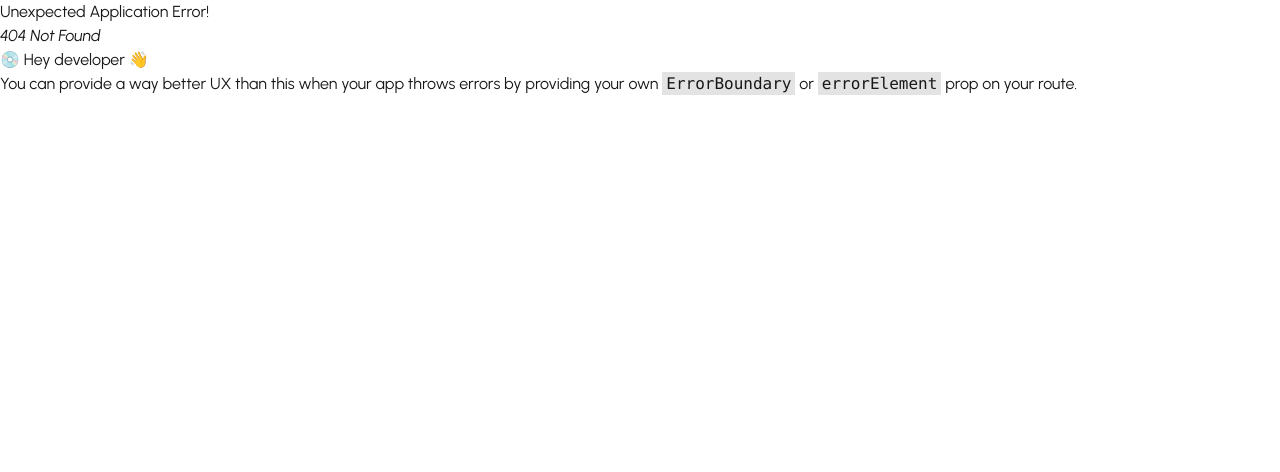
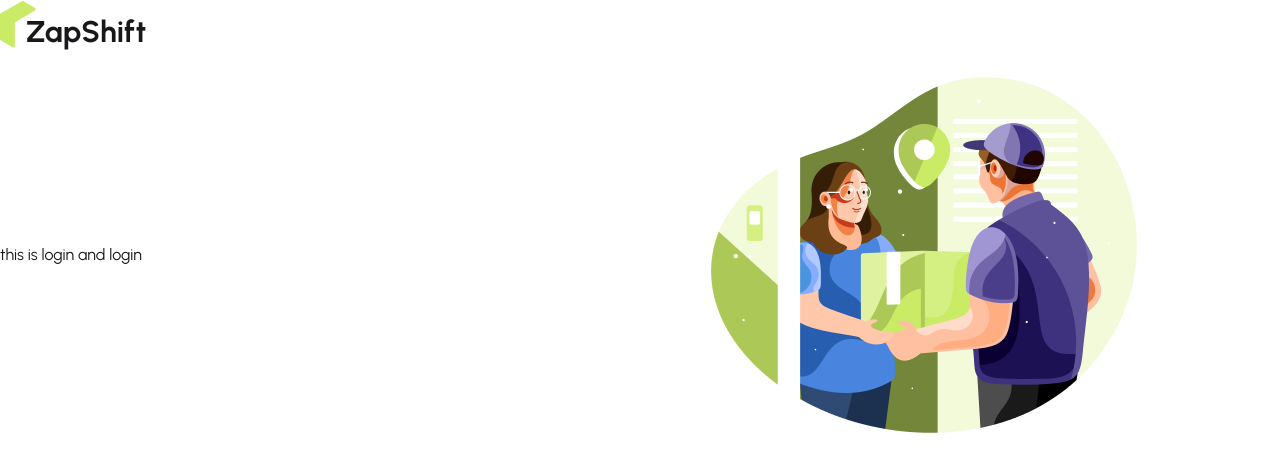
Before and after one commit to himel2535/zap-shift-client, a React (Vite) app: page /login in a window 1280 px wide. Before the commit this address had no page. Shown: the top 472 px of the page. Built offline with nearby package versions, Linux system fonts and the light colour scheme.

Commit message:
route set up for login register on authLayout

```diff
--- a/package.json
+++ b/package.json
@@ -16,6 +16,7 @@
     "leaflet": "^1.9.4",
     "react": "^19.2.0",
     "react-dom": "^19.2.0",
+    "react-hook-form": "^7.66.0",
     "react-icons": "^5.5.0",
     "react-leaflet": "^5.0.0-rc.2",
     "react-responsive-carousel": "^3.2.23",
--- /dev/null
+++ b/src/layouts/AuthLayout.jsx
@@ -0,0 +1,22 @@
+import React from "react";
+import Logo from "../components/logo/Logo";
+import { Outlet } from "react-router";
+import authImage from "../assets/authImage.png";
+
+const AuthLayout = () => {
+  return (
+    <div className="max-w-7xl mx-auto">
+      <Logo></Logo>
+      <div className="flex flex-col md:flex-row justify-between items-center">
+        <div className="flex-1">
+          <Outlet></Outlet>
+        </div>
+        <div className="flex-1">
+          <img src={authImage} alt="" />
+        </div>
+      </div>
+    </div>
+  );
+};
+
+export default AuthLayout;
--- /dev/null
+++ b/src/pages/auth/Login/Login.jsx
@@ -0,0 +1,11 @@
+import React from 'react';
+
+const Login = () => {
+    return (
+        <div>
+            this is login and login
+        </div>
+    );
+};
+
+export default Login;
--- /dev/null
+++ b/src/pages/auth/Register/Register.jsx
@@ -0,0 +1,11 @@
+import React from 'react';
+
+const Register = () => {
+    return (
+        <div>
+            register
+        </div>
+    );
+};
+
+export default Register;
--- a/src/routes/router.jsx
+++ b/src/routes/router.jsx
@@ -2,6 +2,9 @@
 import RootLayout from "../layouts/RootLayout";
 import Home from "../pages/home/Home/Home";
 import Coverage from "../pages/coverage/Coverage";
+import AuthLayout from "../layouts/AuthLayout";
+import Login from "../pages/auth/Login/Login";
+import Register from "../pages/auth/Register/Register";
 
 export const router = createBrowserRouter([
   {
@@ -19,4 +22,18 @@
       },
     ],
   },
+  {
+    path: "/",
+    Component: AuthLayout,
+    children: [
+      {
+        path: "login",
+        Component: Login,
+      },
+      {
+        path: "register",
+        Component: Register,
+      },
+    ],
+  },
 ]);
```
Also changed, not shown: 1 other file (tests, documents, lock files or other folders).
